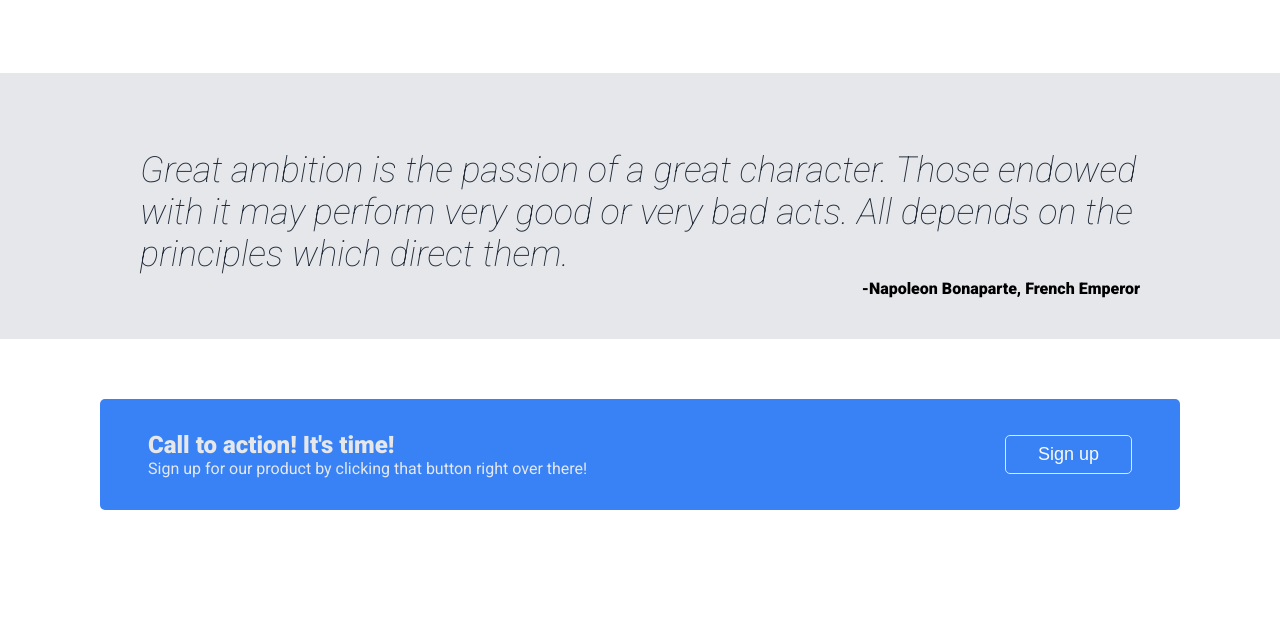
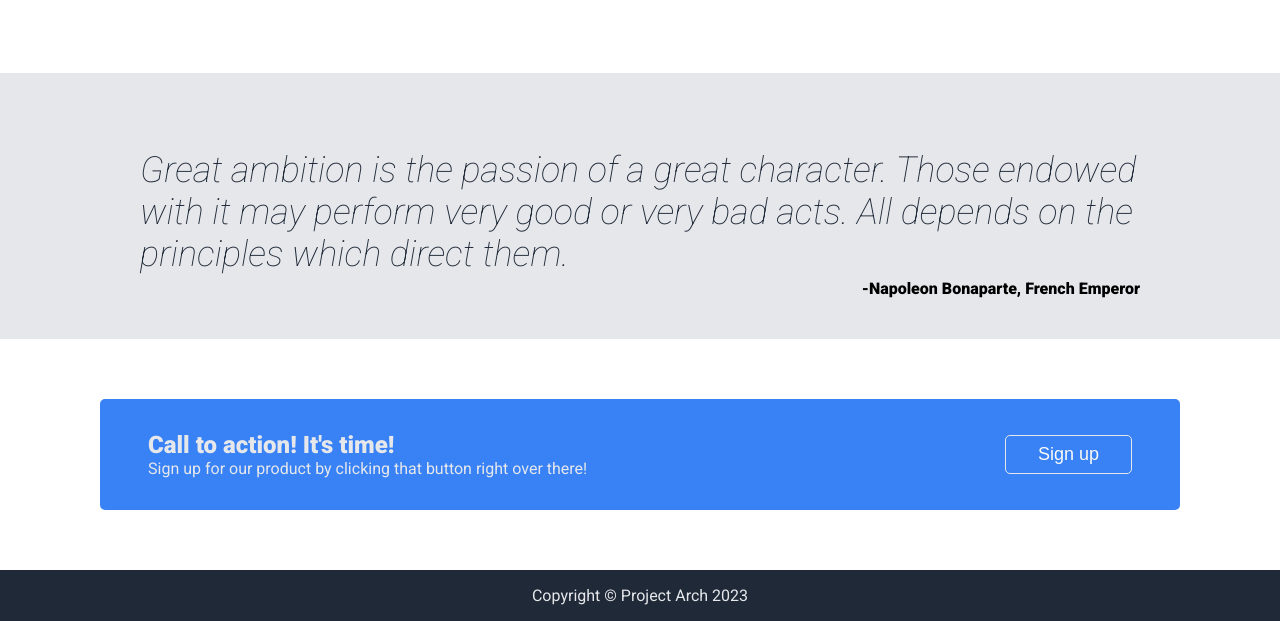
Before and after one commit to Central3/landing-page, a plain HTML site: page index.html in a window 1280 px wide. Shown: the part 1023-1644 px from the top of the page. Before the commit the page ends 1593 px from the top, so only its background shows below. Drawn offline with Linux system fonts and the light colour scheme.

Commit message:
Create and style footer

```diff
--- a/index.html
+++ b/index.html
@@ -108,5 +108,9 @@
         <button class="cta-btn">Sign up</button>
       </div>
     </section>
+
+    <footer>
+      <p>Copyright &copy; Project Arch 2023</p>
+    </footer>
   </body>
 </html>
--- a/styles/style.css
+++ b/styles/style.css
@@ -146,3 +146,12 @@ nav a {
     border-radius: 5px;
     color: #e5e7eb;
 }
+
+
+
+footer {
+    text-align: center;
+    background-color: #1f2937;
+    color: #e5e7eb;
+    padding: 16px 100px;
+}
```
